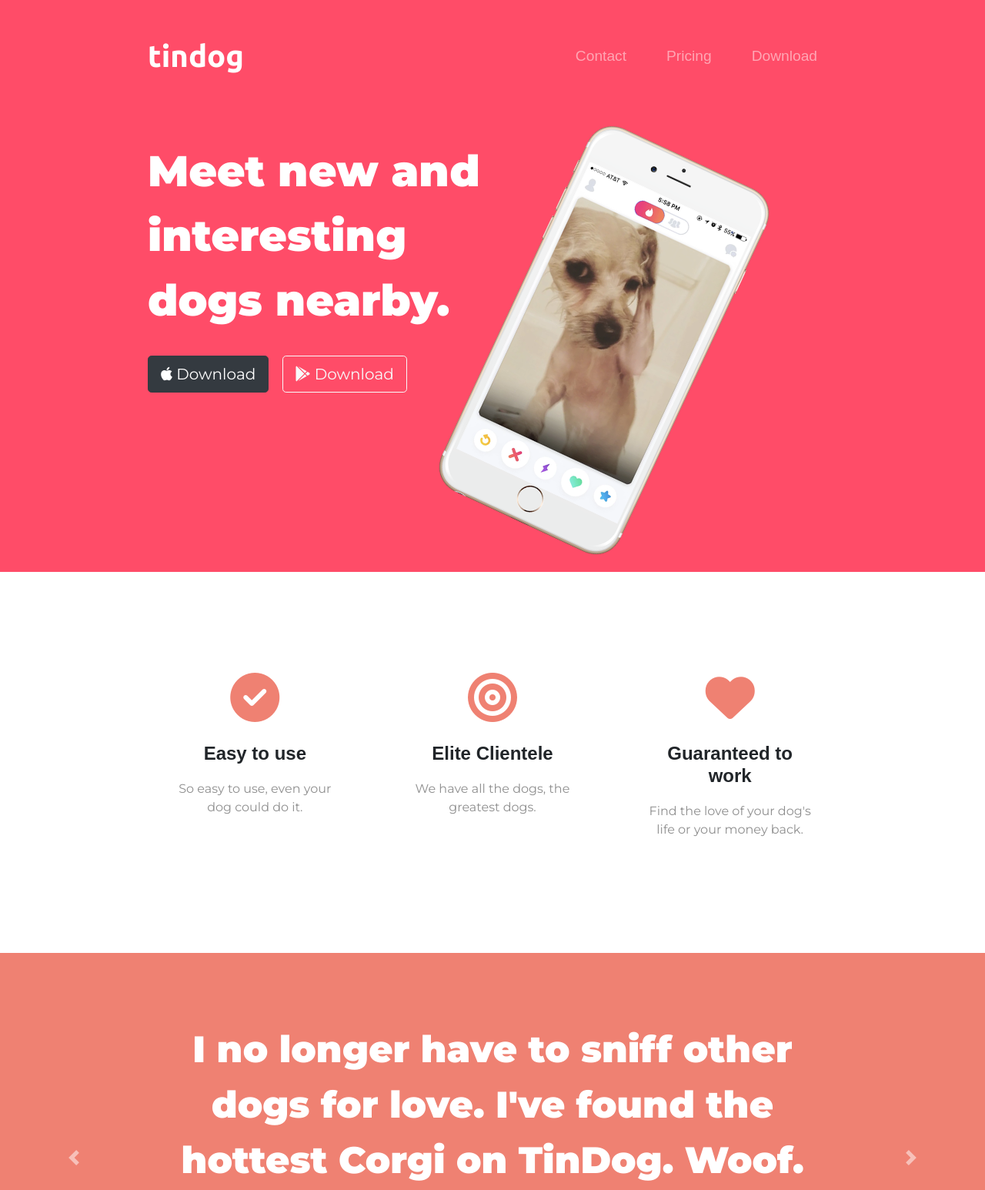
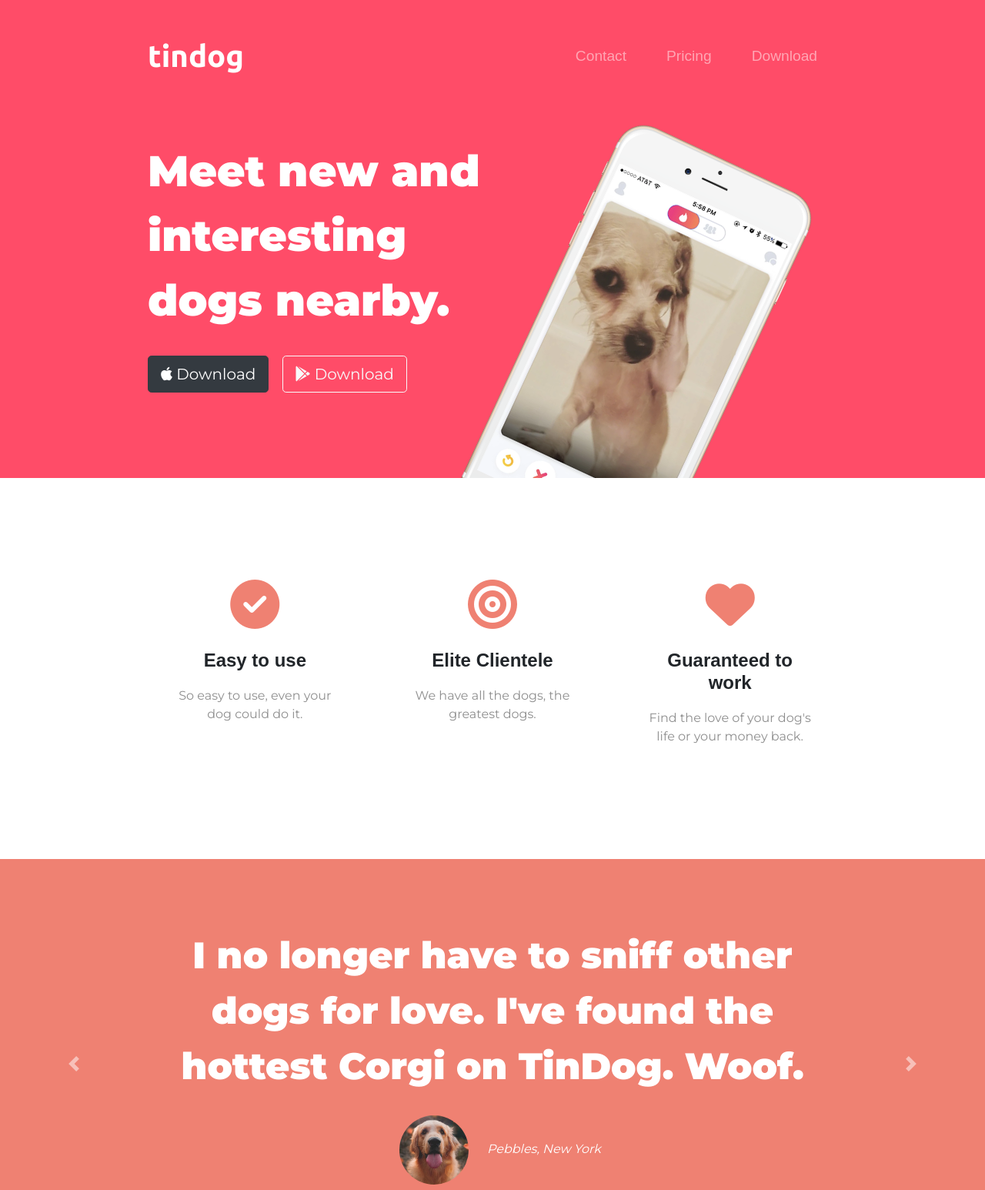
Before and after one commit to washimimizuku/web-development-bootcamp, a plain HTML site: page section7/tindog/index.html in a window 1280 px wide. Shown: the top 1546 px of the page at 77% size. Drawn offline with nearby package versions, Linux system fonts and the light colour scheme.

Commit message:
Put title image before feature section on the tindog project

```diff
--- a/section7/tindog/css/styles.css
+++ b/section7/tindog/css/styles.css
@@ -33,7 +33,7 @@ p {
 }
 
 .container-fluid {
-    padding: 3% 15%;
+    padding: 3% 15% 7%;
 }
 
 /* Navigation Bar */
@@ -66,11 +66,15 @@ p {
 .title-image {
     width: 60%;
     transform: rotate(25deg);
+    position: absolute;
+    right: 30%;
 }
 
-/* Features */
+/* Features Section */
 #features {
     padding: 7% 15%;
+    background-color: white;
+    position: relative;
 }
 
 .feature-box {
@@ -87,7 +91,7 @@ p {
     color: #ff4c68;
 }
 
-/* Testimonial section */
+/* Testimonial Section */
 
 #testimonials {
     background-color: #ef8172;
```
